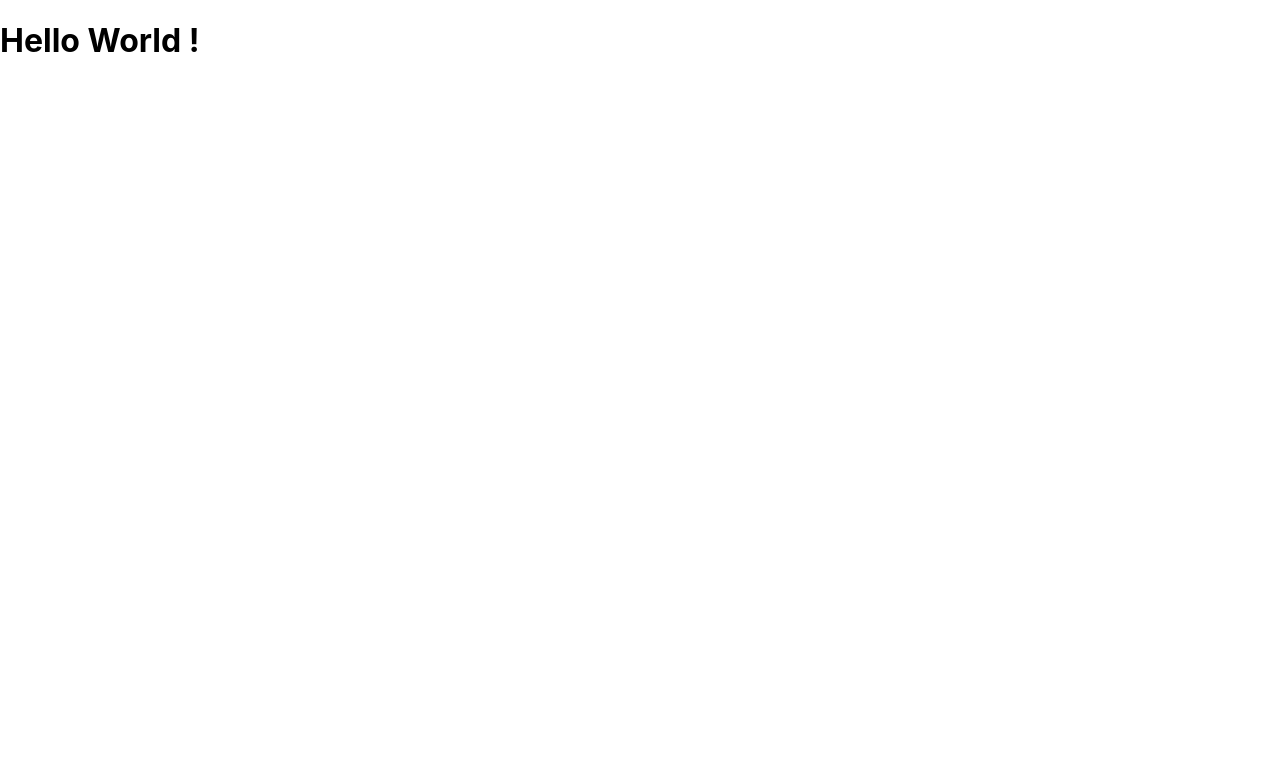
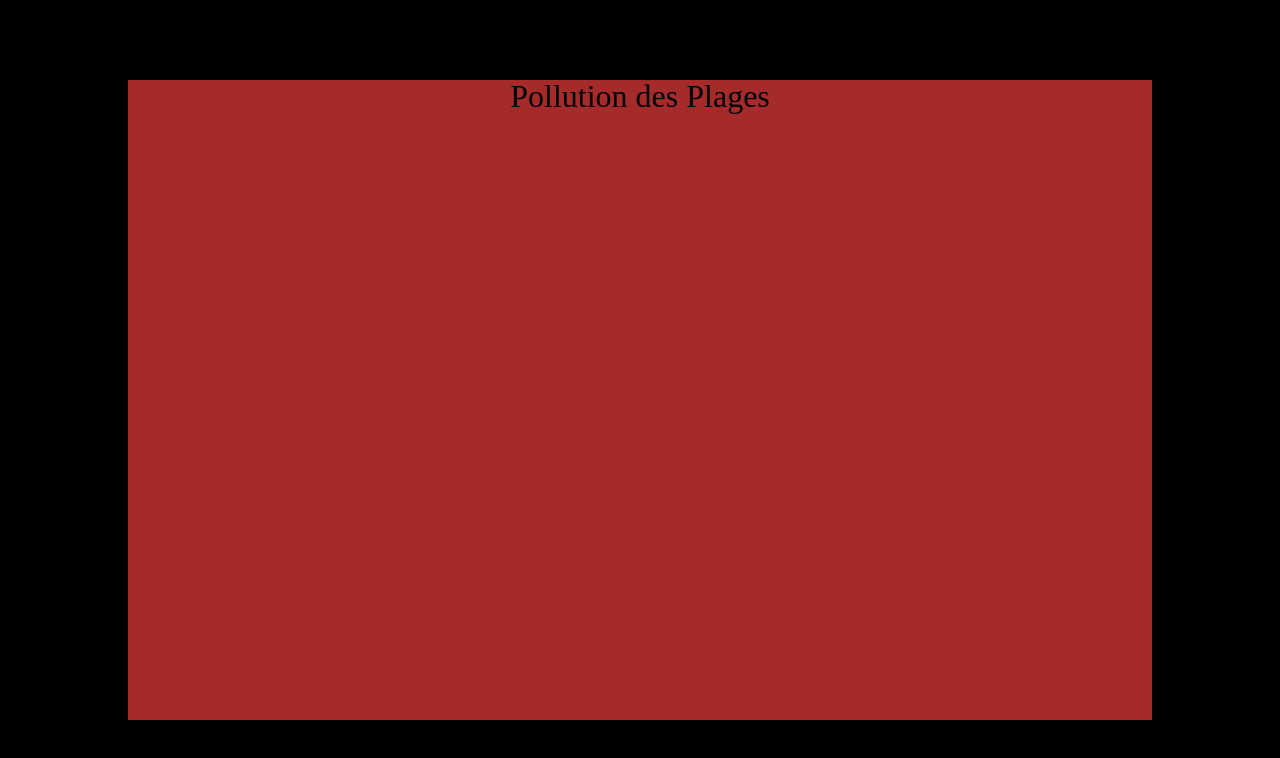
Before and after one commit to GregorySaison/Medoc-Atlantique-Tourisme, a React (Create React App) app in the folder client/: page / in a window 1280 px wide. Shown: the top 758 px of the page. Built offline with nearby package versions, Linux system fonts and the light colour scheme.

Commit message:
Paramétrage par défaut des élements conteneur de l'application

```diff
--- a/client/src/components/App.js
+++ /dev/null
@@ -1,7 +0,0 @@
-import "./app.css";
-
-function App() {
-  return <h1>Hello World !</h1>;
-}
-
-export default App;
--- /dev/null
+++ b/client/src/components/App/App.js
@@ -0,0 +1,13 @@
+import "./app.css";
+
+function App() {
+  return (
+    <>
+      <header className="header">
+        <h1 className="header__title">Pollution des Plages</h1>
+      </header>
+    </>
+  );
+}
+
+export default App;
--- /dev/null
+++ b/client/src/components/App/app.css
@@ -0,0 +1,8 @@
+.header {
+    width: 100%;
+    text-align: center;
+}
+
+.header__title {
+    font-size: 2rem;
+}
--- a/client/src/components/app.css
+++ /dev/null
@@ -1,38 +0,0 @@
-.App {
-  text-align: center;
-}
-
-.App-logo {
-  height: 40vmin;
-  pointer-events: none;
-}
-
-@media (prefers-reduced-motion: no-preference) {
-  .App-logo {
-    animation: App-logo-spin infinite 20s linear;
-  }
-}
-
-.App-header {
-  background-color: #282c34;
-  min-height: 100vh;
-  display: flex;
-  flex-direction: column;
-  align-items: center;
-  justify-content: center;
-  font-size: calc(10px + 2vmin);
-  color: white;
-}
-
-.App-link {
-  color: #61dafb;
-}
-
-@keyframes App-logo-spin {
-  from {
-    transform: rotate(0deg);
-  }
-  to {
-    transform: rotate(360deg);
-  }
-}
--- a/client/src/index.css
+++ b/client/src/index.css
@@ -1,13 +1,16 @@
 body {
-  margin: 0;
-  font-family: -apple-system, BlinkMacSystemFont, 'Segoe UI', 'Roboto', 'Oxygen',
-    'Ubuntu', 'Cantarell', 'Fira Sans', 'Droid Sans', 'Helvetica Neue',
-    sans-serif;
-  -webkit-font-smoothing: antialiased;
-  -moz-osx-font-smoothing: grayscale;
+  width: 100vw;
+  height: 100vh;
+  display: flex;
+  justify-content: center;
+  align-items: center;
+  overflow: hidden;
+  font-size: 16px;
+  background-color: black;
 }
 
-code {
-  font-family: source-code-pro, Menlo, Monaco, Consolas, 'Courier New',
-    monospace;
+#root {
+  width: 80%;
+  height: 80%;
+  background-color: brown;
 }
--- a/client/src/index.js
+++ b/client/src/index.js
@@ -1,5 +1,6 @@
 import React from "react";
 import ReactDOM from "react-dom/client";
+import "./reset.css";
 import "./index.css";
 import App from "./components/App";
 
--- /dev/null
+++ b/client/src/reset.css
@@ -0,0 +1,43 @@
+html, body, div, span, applet, object, iframe,
+h1, h2, h3, h4, h5, h6, p, blockquote, pre,
+a, abbr, acronym, address, big, cite, code,
+del, dfn, em, img, ins, kbd, q, s, samp,
+small, strike, strong, sub, sup, tt, var,
+b, u, i, center,
+dl, dt, dd, ol, ul, li,
+fieldset, form, label, legend,
+table, caption, tbody, tfoot, thead, tr, th, td,
+article, aside, canvas, details, embed,
+figure, figcaption, footer, header, hgroup,
+menu, nav, output, ruby, section, summary,
+time, mark, audio, video {
+	margin: 0;
+	padding: 0;
+	border: 0;
+	font-size: 100%;
+	font: inherit;
+	vertical-align: baseline;
+}
+/* HTML5 display-role reset for older browsers */
+article, aside, details, figcaption, figure,
+footer, header, hgroup, menu, nav, section {
+	display: block;
+}
+body {
+	line-height: 1;
+}
+ol, ul {
+	list-style: none;
+}
+blockquote, q {
+	quotes: none;
+}
+blockquote:before, blockquote:after,
+q:before, q:after {
+	content: '';
+	content: none;
+}
+table {
+	border-collapse: collapse;
+	border-spacing: 0;
+}
```
Also changed, not shown: client/src/components/App/index.js (renamed from client/src/components/index.js).
